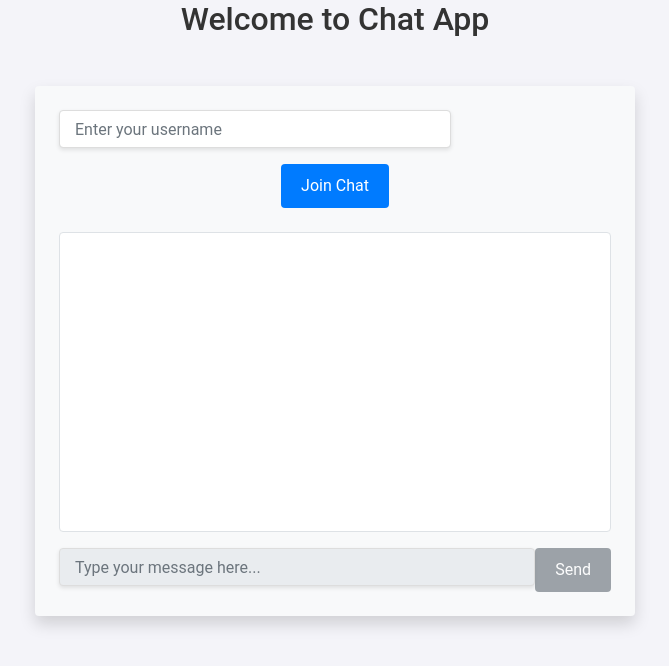
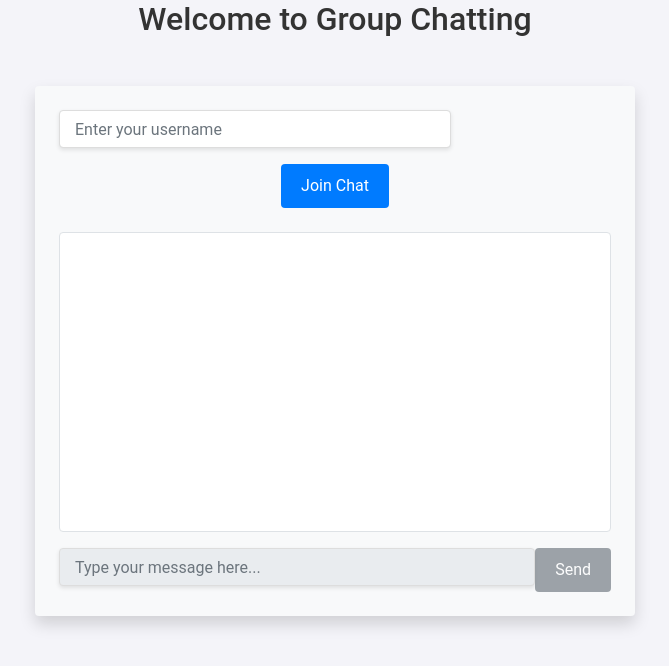
Before and after one commit to WebtronicXInnovation/chat-app, a website: page public/index.html in a window 1280 px wide. Shown: the whole page, without its empty margins (305-974 px from the left). Drawn offline with nearby package versions, Linux system fonts and the light colour scheme; no server answers; a small style sheet from the web is missing.

Commit message:
Update index.html

```diff
--- a/public/index.html
+++ b/public/index.html
@@ -17,7 +17,7 @@
     <link rel="stylesheet" type="text/css" href="style.css" />
   </head>
   <body>
-    <h2 class="mb-4">Welcome to Chat App</h2>
+    <h2 class="mb-4">Welcome to Group Chatting</h2>
 
     <div id="chat-container" class="container mt-5 p-4 rounded bg-light shadow">
       <div id="user-container" class="text-center mb-4">
```
